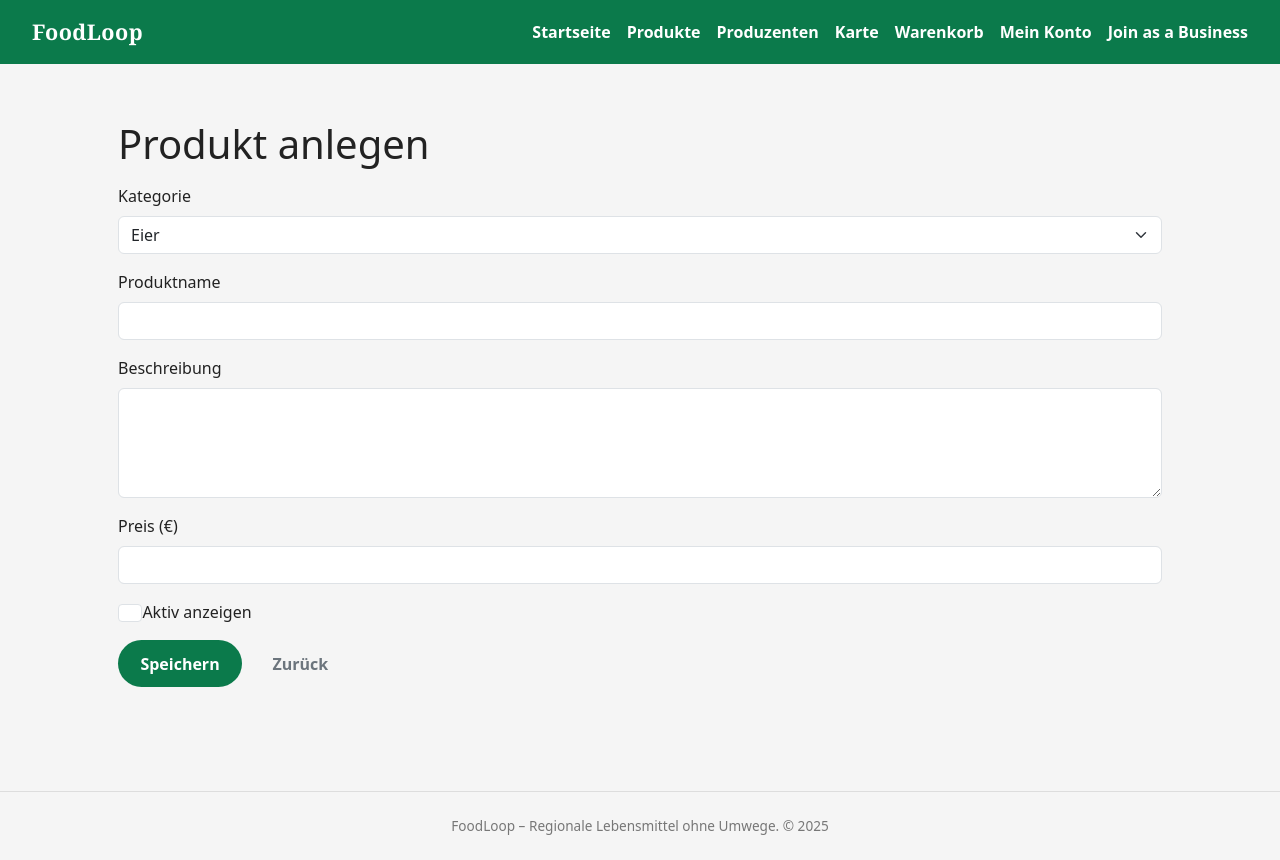
After one commit to kaangecer/e-farmersmarket, a Flask app: page /business/products/new in a window 1280 px wide. The commit adds this page. Run offline with Flask 3, Linux system fonts and the light colour scheme; a user stored in the database is signed in.

Commit message:
funktionalität im produzentenprofil

```diff
--- a/app.py
+++ b/app.py
@@ -398,7 +398,7 @@ def edit_producer_profile():
 def edit_address():
     if current_user.role == "PRODUCER":
         profile = current_user.producer_profile
-        back_endpoint = "business"
+        back_endpoint = "business_account"
     else:
         profile = current_user.customer_profile
         back_endpoint = "account"
@@ -430,7 +430,7 @@ def edit_address():
 
         return redirect(url_for(back_endpoint))
 
-    return render_template(f"{back_endpoint}.html", form=form, address=address)
+    return render_template("edit_address.html", form=form, address=address, back_url=url_for(back_endpoint))
 
 
 
@@ -443,8 +443,11 @@ def create_product():
         return redirect(url_for("business_account"))
 
     form = ProductForm()
+    categories = Category.query.order_by(Category.name).all()
+    form.category_id.choices = [(c.category_id, c.name) for c in categories]
     if form.validate_on_submit():
         product = Product(
+            category_id=form.category_id.data,
             name=form.name.data,
             description=form.description.data,
             price=form.price.data,
@@ -465,12 +468,17 @@ def create_product():
 def edit_product(product_id):
     producer = current_user.producer_profile
     product = Product.query.filter_by(
-        id=product_id,
+        product_id=product_id,
         producer_id=producer.producer_id
     ).first_or_404()
 
     form = ProductForm(obj=product)
+    categories = Category.query.order_by(Category.name).all()
+    form.category_id.choices = [(c.category_id, c.name) for c in categories]
+    if request.method == "GET":
+        form.category_id.data = product.category_id
     if form.validate_on_submit():
+        product.category_id = form.category_id.data
         product.name = form.name.data
         product.description = form.description.data
         product.price = form.price.data
--- a/forms.py
+++ b/forms.py
@@ -115,6 +115,11 @@ class SignupFormProducers(FlaskForm):
     submit = SubmitField("Als Produzent registrieren")
 
 class ProductForm(FlaskForm):
+    category_id = SelectField(
+        "Kategorie",
+        coerce=int,
+        validators=[InputRequired("Bitte eine Kategorie auswählen.")],
+    )
     name = StringField(
         "Produktname",
         validators=[InputRequired(), Length(min=2, max=255)],
--- a/templates/business_account.html
+++ b/templates/business_account.html
@@ -36,7 +36,7 @@
             {% for product in products %}
             <tr>
               <td>{{ product.name }}</td>
-              <td>{{ "%.2f"|format(product.price) }} â‚¬</td>
+              <td>{{ "%.2f"|format(product.price) }} €</td>
               <td>{{ "Aktiv" if product.is_active else "Inaktiv" }}</td>
               <td class="text-end">
                 <a class="btn btn-sm btn-outline-primary" href="{{ url_for('edit_product', product_id=product.product_id) }}">Bearbeiten</a>
--- /dev/null
+++ b/templates/product_form.html
@@ -0,0 +1,60 @@
+{% extends "base.html" %}
+{% block title %}Produkt{% endblock %}
+
+{% block content %}
+<section class="container py-4">
+  <h1>
+    {% if product is defined %}
+      Produkt bearbeiten
+    {% else %}
+      Produkt anlegen
+    {% endif %}
+  </h1>
+
+  <form method="post" class="mt-3" novalidate>
+    {{ form.hidden_tag() }}
+
+    <div class="mb-3">
+      {{ form.category_id.label(class="form-label") }}
+      {{ form.category_id(class="form-select") }}
+      {% for error in form.category_id.errors %}
+      <div class="text-danger small">{{ error }}</div>
+      {% endfor %}
+    </div>
+
+    <div class="mb-3">
+      {{ form.name.label(class="form-label") }}
+      {{ form.name(class="form-control") }}
+      {% for error in form.name.errors %}
+      <div class="text-danger small">{{ error }}</div>
+      {% endfor %}
+    </div>
+
+    <div class="mb-3">
+      {{ form.description.label(class="form-label") }}
+      {{ form.description(class="form-control", rows="4") }}
+      {% for error in form.description.errors %}
+      <div class="text-danger small">{{ error }}</div>
+      {% endfor %}
+    </div>
+
+    <div class="mb-3">
+      {{ form.price.label(class="form-label") }}
+      {{ form.price(class="form-control", step="0.01") }}
+      {% for error in form.price.errors %}
+      <div class="text-danger small">{{ error }}</div>
+      {% endfor %}
+    </div>
+
+    <div class="form-check mb-3">
+      {{ form.is_active(class="form-check-input") }}
+      {{ form.is_active.label(class="form-check-label") }}
+    </div>
+
+    <div class="d-flex gap-2">
+      {{ form.submit(class_="btn btn-primary") }}
+      <a class="btn btn-outline-secondary" href="{{ url_for('business_account') }}">Zurück</a>
+    </div>
+  </form>
+</section>
+{% endblock %}
```
Also changed, not shown: templates/edit_address.html (added, +49 -0 lines), templates/edit_producer_profile.html (added, +49 -0 lines), instance/farmersmarket.db.
